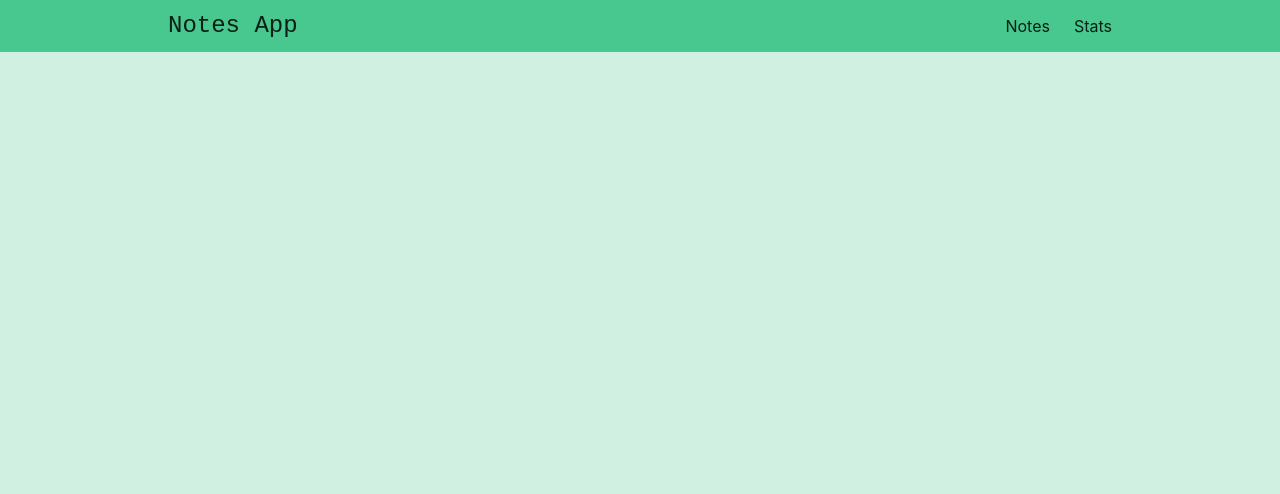
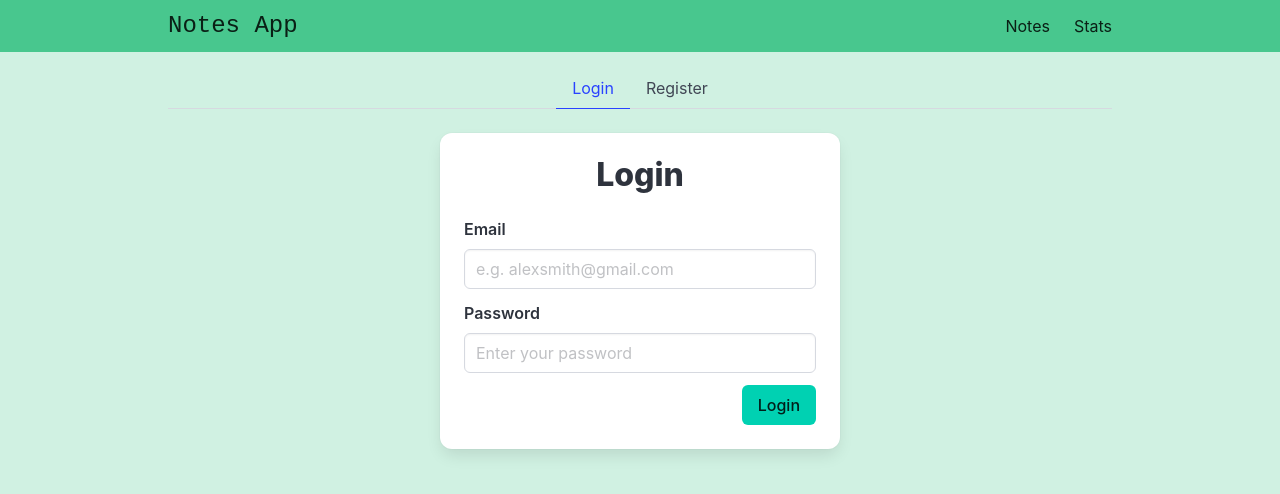
Before and after one commit to OriStranac/NotesApp, a Vue app in the folder notes-app/: page /auth in a window 1280 px wide. Shown: the top 494 px of the page. Built offline with nearby package versions, Linux system fonts and the light colour scheme; no server answers; the database is empty.

Commit message:
add user authentication

```diff
--- a/notes-app/src/App.vue
+++ b/notes-app/src/App.vue
@@ -8,14 +8,14 @@
 
 <script setup>
 import NavBar from "@/components/Layout/NavBar.vue";
-import { useNotesStore } from "@/stores/storeNotes";
+import { useStoreAuth} from "@/stores/storeAuth";
 import { onMounted } from "vue";
 
 
-const storeNotes = useNotesStore();
+const storeAuth = useStoreAuth();
 
 onMounted(() => {
-  storeNotes.getNotes();
+  storeAuth.init();
 });
 </script>
 
--- a/notes-app/src/components/Layout/NavBar.vue
+++ b/notes-app/src/components/Layout/NavBar.vue
@@ -27,6 +27,12 @@
         :class="{ 'is-active': showMobileNav }"
         ref="navbarMenuRef"
       >
+
+      <div class="navbar star is-success">
+        <button v-if="storeAuth.user.id" @click="logout" class="button is-link is-small m-2">
+          Log out {{storeAuth.user.email}}
+        </button>
+      </div>
         <div class="navbar-end">
           <RouterLink
             @click="showMobileNav = false"
@@ -53,6 +59,9 @@
 <script setup>
 import { ref } from "vue";
 import { onClickOutside } from "@vueuse/core";
+import { useStoreAuth } from "@/stores/storeAuth";
+
+const storeAuth = useStoreAuth();
 
 const showMobileNav = ref(false);
 
@@ -68,6 +77,11 @@
     ignore: [navbarBurgerRef],
   }
 );
+
+const logout = () => {
+  showMobileNav.value = false;
+  storeAuth.logoutUser();
+};
 </script>
 
 <style scoped>
--- a/notes-app/src/main.js
+++ b/notes-app/src/main.js
@@ -1,9 +1,16 @@
-import { createApp } from 'vue'
+import { createApp, markRaw } from 'vue'
 import { createPinia } from 'pinia'
 import App from './App.vue'
 import router from '@/router'
 
+
+const pinia = createPinia()
+
+pinia.use(({store}) => {
+  store.router = markRaw(router)
+})
+
 createApp(App)
-  .use(createPinia())
+  .use(pinia)
   .use(router)
   .mount('#app')
--- a/notes-app/src/router/index.js
+++ b/notes-app/src/router/index.js
@@ -2,6 +2,7 @@
 import ViewNotes from '@/views/ViewNotes.vue'
 import ViewEditNote from '@/views/ViewEditNote.vue'
 import ViewStats from '@/views/ViewStats.vue'
+import ViewAuth from '@/views/ViewAuth.vue'
 
 const routes = [
   {
@@ -18,6 +19,11 @@
     path: '/stats',
     name: 'stats',
     component: ViewStats
+  },
+  {
+    path: '/auth',
+    name: 'auth',
+    component: ViewAuth
   }
 ]
 
--- /dev/null
+++ b/notes-app/src/stores/storeAuth.js
@@ -0,0 +1,55 @@
+import { defineStore } from 'pinia';
+import {createUserWithEmailAndPassword, signOut, signInWithEmailAndPassword, onAuthStateChanged } from 'firebase/auth';
+import { auth } from '@/js/firebase';
+
+export const useStoreAuth = defineStore('storeAuth', {
+    state: () => {
+        return {
+            user: {}
+        }
+    },
+    actions: {
+        init() {
+            onAuthStateChanged(auth, (user) => {
+                if (user) {
+                    this.user.id = user.uid;
+                    this.user.email = user.email;
+                    this.router.push('/');
+                } else {
+                    this.user = {};
+                    this.router.replace('/auth');
+                }
+            });
+        },
+        registerUser(credentials) {
+            createUserWithEmailAndPassword(auth, credentials.email, credentials.password)
+                .then((userCredential) => {
+                   const user = userCredential.user;
+                })
+                .catch((error) => {
+                    const errorCode = error.code;
+                    const errorMessage = error.message;
+                });
+        },
+        loginUser(credentials) {
+            signInWithEmailAndPassword(auth, credentials.email, credentials.password)
+                .then((userCredential) => {
+                    const user = userCredential.user;
+                })
+                .catch((error) => {
+                    const errorCode = error.code;
+                    const errorMessage = error.message;
+                });
+        },
+        logoutUser() {
+            signOut(auth)
+                .then(() => {
+                    console.log('User signed out');
+                })
+                .catch((error) => {
+                    console.error(error);
+                });
+        }
+    },
+
+});
--- /dev/null
+++ b/notes-app/src/views/ViewAuth.vue
@@ -0,0 +1,90 @@
+<template>
+  <div class="auth">
+    <div class="tabs is-centered">
+      <ul>
+        <li :class="{ 'is-active': !register }">
+          <a @click.prevent="register = false">Login</a>
+        </li>
+        <li :class="{ 'is-active': register }">
+          <a @click.prevent="register = true">Register</a>
+        </li>
+      </ul>
+    </div>
+
+    <div class="card auth-form">
+      <div class="card-content">
+        <div class="title has-text-centered">
+          {{ formTitle }}
+        </div>
+        <form @submit.prevent="onSubmit">
+          <div class="field">
+            <label class="label">Email</label>
+            <div class="control">
+              <input
+                v-model="credentials.email"
+                class="input"
+                type="email"
+                placeholder="e.g. alexsmith@gmail.com"
+              />
+            </div>
+          </div>
+
+          <div class="field">
+            <label class="label">Password</label>
+            <div class="control">
+              <input
+                v-model="credentials.password"
+                class="input"
+                type="password"
+                placeholder="Enter your password"
+              />
+            </div>
+          </div>
+
+          <div class="field is-grouped is-grouped-right">
+            <p class="control">
+              <button class="button is-primary">{{ formTitle }}</button>
+            </p>
+          </div>
+        </form>
+      </div>
+    </div>
+  </div>
+</template>
+
+<script setup>
+import { ref, computed, reactive } from "vue";
+import { useStoreAuth } from "@/stores/storeAuth";
+
+const register = ref(false);
+
+const storeAuth = useStoreAuth();
+
+const formTitle = computed(() => (register.value ? "Register" : "Login"));
+
+const onSubmit = () => {
+  if (!credentials.email || !credentials.password) {
+    alert("Please fill in all fields");
+  }
+   else {
+    if (register.value) {
+        storeAuth.registerUser(credentials);
+    } else {
+        storeAuth.loginUser(credentials);
+    }
+   }
+
+};
+
+  const credentials = reactive({
+    email: '',
+    password: '',
+  });
+</script>
+
+<style>
+.auth-form {
+  max-width: 400px;
+  margin: 0 auto;
+}
+</style>
--- a/notes-app/src/views/ViewNotes.vue
+++ b/notes-app/src/views/ViewNotes.vue
@@ -36,7 +36,7 @@
 </template>
 
 <script setup>
-import { ref } from "vue";
+import { ref, onMounted } from "vue";
 import Note from "@/components/Notes/Note.vue";
 import AddEditNote from "@/components/Notes/AddEditNote.vue";
 import { useNotesStore } from "@/stores/storeNotes";
@@ -54,4 +54,8 @@
 };
 
 useWatchCharacters(newNote);
+
+onMounted(() => {
+  storeNotes.getNotes();
+});
 </script>
```
